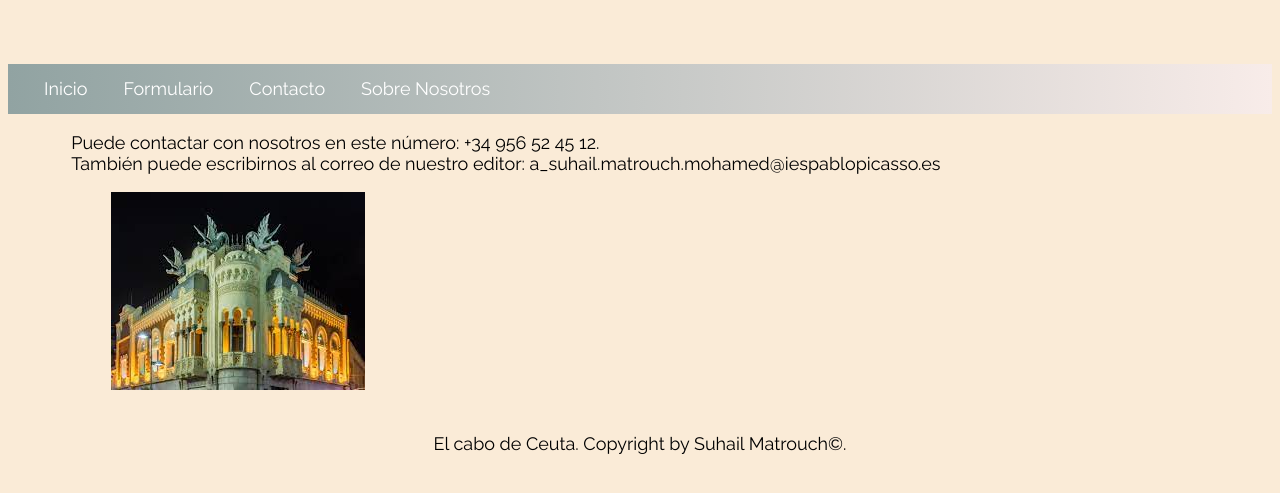
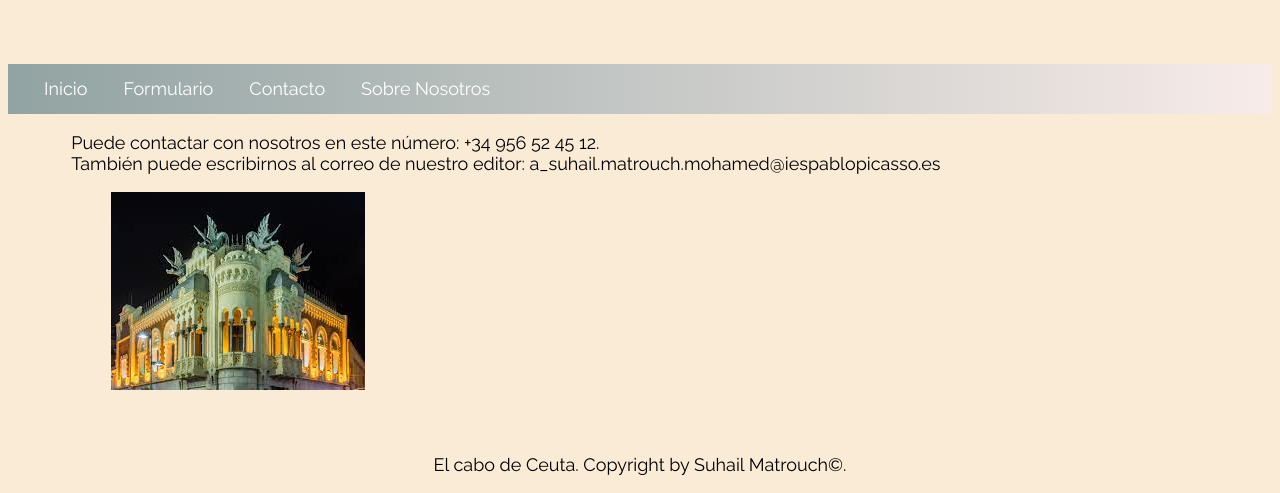
Before and after one commit to 5uh4/5uh4.github.io, a plain HTML site: page MiPaginaContacto.html in a window 1280 px wide. Shown: the part 522-1015 px from the top of the page. Before the commit the page ends 994 px from the top, so only its background shows below. Drawn offline with Linux system fonts and the light colour scheme.

Commit message:
Corregido un problema con el footer de la pagina de contacto

```diff
--- a/MiPaginaContacto.html
+++ b/MiPaginaContacto.html
@@ -39,7 +39,7 @@
         También puede escribirnos al correo de nuestro editor: <a href="mailto:a_suhail.matrouch.mohamed@iespablopicasso.es" Subject="Contacto%20desde%20la%20página."> a_suhail.matrouch.mohamed@iespablopicasso.es </a>
        </p>
        <figure><img src="./Imagenes/descarga.jfif" alt="La casa de los Dragones en Ceuta.">
-        <figcaption>La casa de los dragones.</figcaption>
+        <figcaption>La casa de los dragones.</figcaption><br>
     </figure>
     </section>
     <footer>
```
